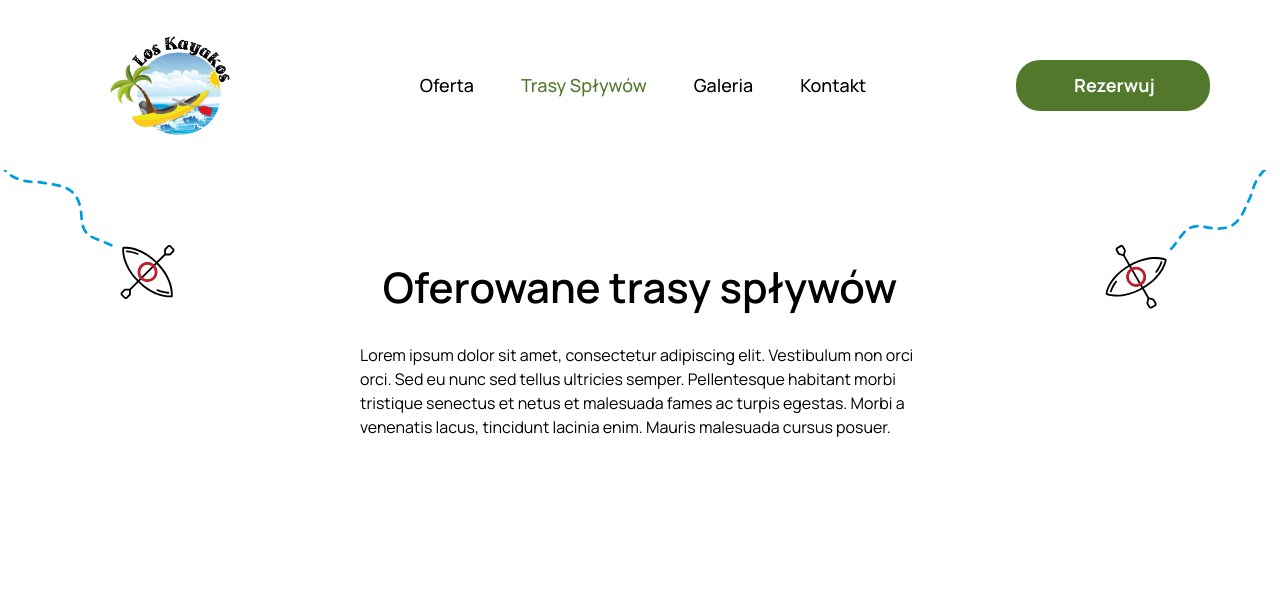
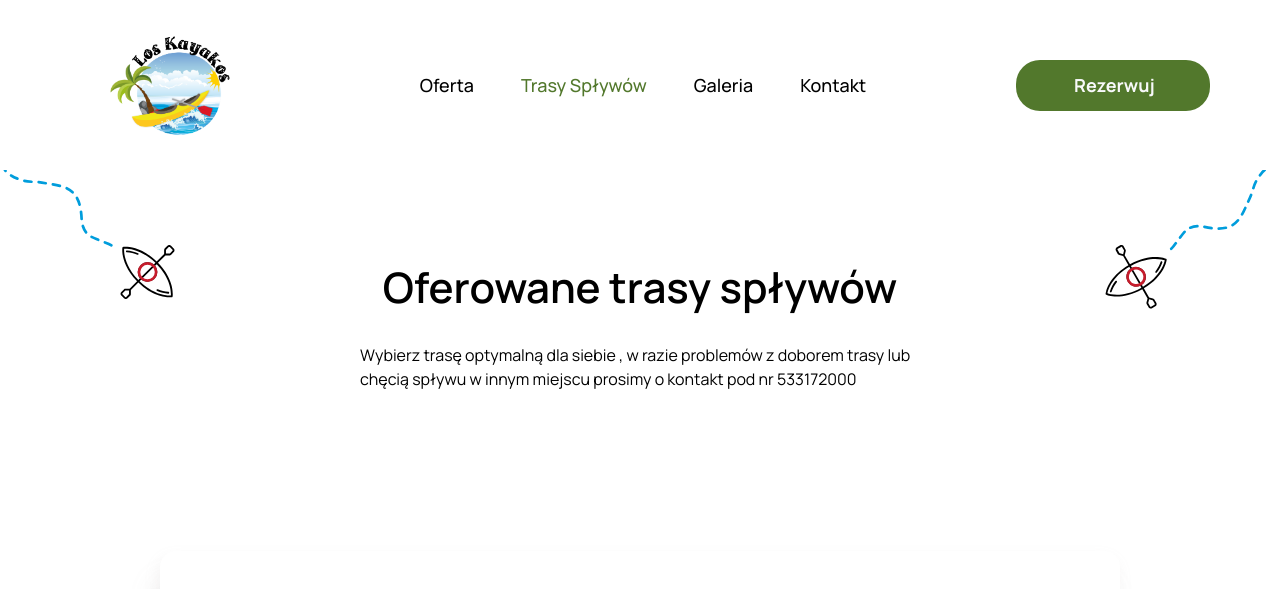
Before and after one commit to loskayakos/website, a Gatsby site: page /trasy-splywow in a window 1280 px wide. Shown: the top 589 px of the page. Built offline with nearby package versions, Linux system fonts and the light colour scheme; Gatsby itself is replaced by a stand-in of ours; some packages are replaced by stand-ins of ours.

Commit message:
Update Podstrona Trasy Spływów “oferowane-trasy-spływów”

```diff
--- a/content/downflow-text/oferowane-trasy-spływów.md
+++ b/content/downflow-text/oferowane-trasy-spływów.md
@@ -2,4 +2,5 @@
 layout: downflow-text
 title: Oferowane trasy spływów
 ---
-Lorem ipsum dolor sit amet, consectetur adipiscing elit. Vestibulum non orci orci. Sed eu nunc sed tellus ultricies semper. Pellentesque habitant morbi tristique senectus et netus et malesuada fames ac turpis egestas. Morbi a venenatis lacus, tincidunt lacinia enim. Mauris malesuada cursus posuer.
+Wybierz trasę optymalną dla siebie , w razie problemów z doborem trasy lub
+chęcią spływu w innym miejscu prosimy o kontakt pod nr 533172000
```
